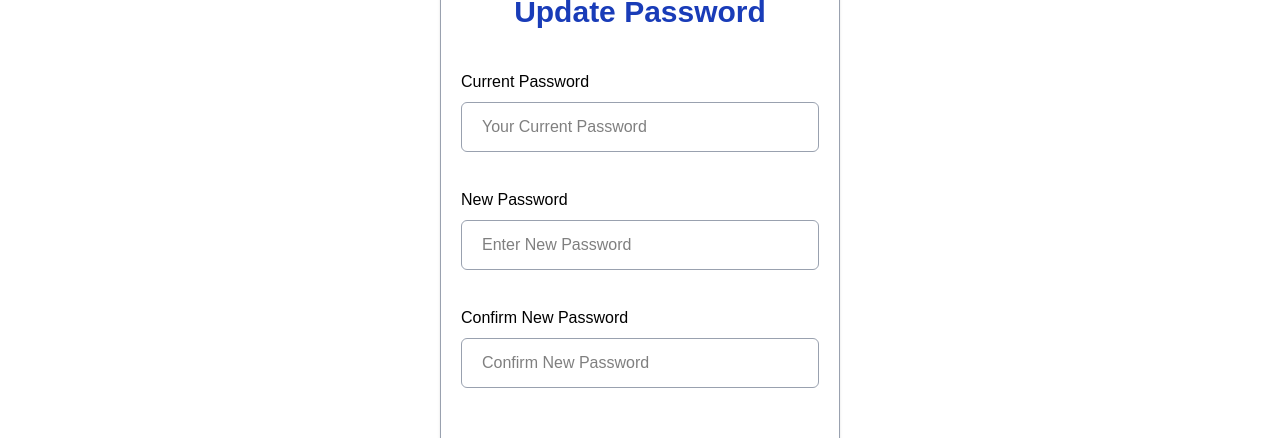
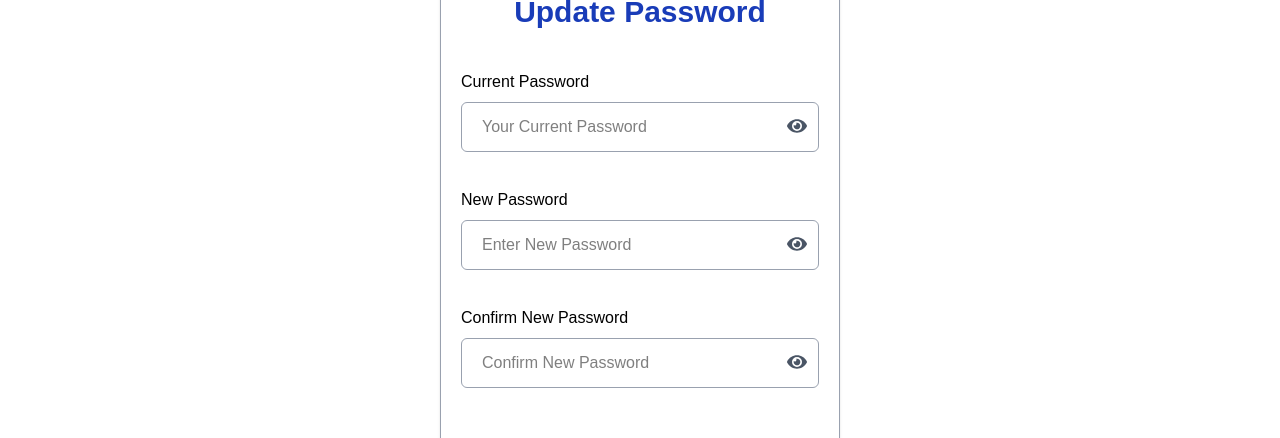
Before and after one commit to stylestech1/attendance-app, a Next.js app: page /forgetPassword in a window 1280 px wide. Shown: the part 251-689 px from the top of the page. Built offline with nearby package versions, Linux system fonts and the light colour scheme.

Commit message:
deploy frontend tuesday 9-30

```diff
--- a/src/app/admin/addUser/page.tsx
+++ b/src/app/admin/addUser/page.tsx
@@ -3,7 +3,8 @@ import AlertError from "@/components/ui/AlertError";
 import Loading from "@/components/ui/Loading";
 import { useAuth } from "@/context/AuthContext";
 import { useRouter } from "next/navigation";
-import { useState, useEffect } from "react";
+import { useState } from "react";
+import { FaEyeSlash, FaEye } from "react-icons/fa";
 
 const AddUser = () => {
   const { auth, logout } = useAuth();
@@ -11,6 +12,9 @@ const AddUser = () => {
 
   const [loading, setLoading] = useState(false);
   const [err, setErr] = useState<string | null>(null);
+  const [showPassword, setShowPassword] = useState(false);
+  const [showPasswordConfirm, setShowPasswordConfirm] = useState(false);
+
   const [form, setForm] = useState({
     name: "",
     email: "",
@@ -149,30 +153,44 @@ const AddUser = () => {
             />
           </div>
 
-          <div className="flex flex-col gap-2 mb-4">
+          <div className="flex flex-col gap-2 mb-4 relative">
             <label htmlFor="password">Password</label>
             <input
               value={form.password}
               onChange={handleChange}
-              type="password"
+              type={showPassword ? "text" : "password"}
               id="password"
               required
               placeholder="Enter new password"
               className="px-5 py-3 rounded-md border border-gray-400"
             />
+            <button
+              type="button"
+              onClick={() => setShowPassword((prev) => !prev)}
+              className="absolute right-3 top-11.5 text-gray-600 cursor-pointer"
+            >
+              {showPassword ? <FaEyeSlash size={20} /> : <FaEye size={20} />}
+            </button>
           </div>
 
-          <div className="flex flex-col gap-2 mb-4">
+          <div className="flex flex-col gap-2 mb-4 relative">
             <label htmlFor="passwordConfirmation">Confirm Password</label>
             <input
               value={form.passwordConfirmation}
               onChange={handleChange}
-              type="password"
+              type={showPasswordConfirm ? "text" : "password"}
               id="passwordConfirmation"
               required
               placeholder="Confirm password"
               className="px-5 py-3 rounded-md border border-gray-400"
             />
+            <button
+              type="button"
+              onClick={() => setShowPasswordConfirm((prev) => !prev)}
+              className="absolute right-3 top-11.5 text-gray-600 cursor-pointer"
+            >
+              {showPasswordConfirm ? <FaEyeSlash size={20} /> : <FaEye size={20} />}
+            </button>
           </div>
 
           <div className="flex flex-col gap-2 mb-4">
--- a/src/app/forgetPassword/page.tsx
+++ b/src/app/forgetPassword/page.tsx
@@ -3,7 +3,8 @@ import AlertError from "@/components/ui/AlertError";
 import Loading from "@/components/ui/Loading";
 import { useAuth } from "@/context/AuthContext";
 import { useRouter } from "next/navigation";
-import { useState, useEffect } from "react";
+import { useState } from "react";
+import { FaEyeSlash, FaEye } from "react-icons/fa";
 
 const RestPassword = () => {
   const { auth, logout } = useAuth();
@@ -11,6 +12,9 @@ const RestPassword = () => {
 
   const [loading, setLoading] = useState(false);
   const [err, setErr] = useState<string | null>(null);
+  const [showPasswordCurrent, setShowPasswordCurrent] = useState(false);
+  const [showNewPassword, setShowNewPassword] = useState(false);
+  const [showPasswordConfirm, setShowPasswordConfirm] = useState(false);
   const [form, setForm] = useState({
     currentPassword: "",
     newPassword: "",
@@ -101,43 +105,64 @@ const RestPassword = () => {
         {err && <AlertError>{err}</AlertError>}
 
         <div className="grid grid-cols-1 gap-5 my-5">
-          <div className="flex flex-col gap-2 mb-4">
+          <div className="flex flex-col gap-2 mb-4 relative">
             <label htmlFor="currentPassword">Current Password</label>
             <input
               value={form.currentPassword}
               onChange={handleChange}
-              type="password"
+              type={showPasswordCurrent ? "text" : "password"}
               id="currentPassword"
               required
               placeholder="Your Current Password"
               className="px-5 py-3 rounded-md border border-gray-400"
             />
+            <button
+              type="button"
+              onClick={() => setShowPasswordCurrent((prev) => !prev)}
+              className="absolute right-3 top-11.5 text-gray-600 cursor-pointer"
+            >
+              {showPasswordCurrent ? <FaEyeSlash size={20} /> : <FaEye size={20} />}
+            </button>
           </div>
 
-          <div className="flex flex-col gap-2 mb-4">
+          <div className="flex flex-col gap-2 mb-4 relative">
             <label htmlFor="newPassword">New Password</label>
             <input
               value={form.newPassword}
               onChange={handleChange}
-              type="password"
+              type={showNewPassword ? "text" : "password"}
               id="newPassword"
               required
               placeholder="Enter New Password"
               className="px-5 py-3 rounded-md border border-gray-400"
             />
+            <button
+              type="button"
+              onClick={() => setShowNewPassword((prev) => !prev)}
+              className="absolute right-3 top-11.5 text-gray-600 cursor-pointer"
+            >
+              {showNewPassword ? <FaEyeSlash size={20} /> : <FaEye size={20} />}
+            </button>
           </div>
 
-          <div className="flex flex-col gap-2 mb-4">
+          <div className="flex flex-col gap-2 mb-4 relative">
             <label htmlFor="newPasswordConfirm">Confirm New Password</label>
             <input
               value={form.newPasswordConfirm}
               onChange={handleChange}
-              type="password"
+              type={showPasswordConfirm ? "text" : "password"}
               id="newPasswordConfirm"
               required
               placeholder="Confirm New Password"
               className="px-5 py-3 rounded-md border border-gray-400"
             />
+            <button
+              type="button"
+              onClick={() => setShowPasswordConfirm((prev) => !prev)}
+              className="absolute right-3 top-11.5 text-gray-600 cursor-pointer"
+            >
+              {showPasswordConfirm ? <FaEyeSlash size={20} /> : <FaEye size={20} />}
+            </button>
           </div>
         </div>
 
--- a/src/app/login/page.tsx
+++ b/src/app/login/page.tsx
@@ -4,6 +4,7 @@ import { useRouter } from "next/navigation";
 import { useAuth } from "@/context/AuthContext";
 import AlertError from "@/components/ui/AlertError";
 import { Arizonia } from "next/font/google";
+import { FaEyeSlash, FaEye } from "react-icons/fa";
 
 const arizonia = Arizonia({
   weight: "400",
@@ -15,6 +16,7 @@ export default function Login() {
   const [password, setPassword] = useState("");
   const [err, setErr] = useState<string | null>(null);
   const [loading, setLoading] = useState(false);
+  const [showPassword, setShowPassword] = useState(false);
 
   const router = useRouter();
   const { login } = useAuth();
@@ -95,17 +97,24 @@ export default function Login() {
             />
           </div>
 
-          <div className="flex flex-col gap-2 mb-6">
+          <div className="flex flex-col gap-2 mb-6 relative">
             <label htmlFor="password">Password</label>
             <input
               value={password}
               onChange={(e) => setPassword(e.target.value)}
-              type="password"
+              type={showPassword ? "text" : "password"}
               id="password"
               required
               placeholder="*******"
               className="px-5 py-3 rounded-md border border-gray-400"
             />
+            <button
+              type="button"
+              onClick={() => setShowPassword((prev) => !prev)}
+              className="absolute right-3 top-11.5 text-gray-600 cursor-pointer"
+            >
+              {showPassword ? <FaEyeSlash size={20} /> : <FaEye size={20} />}
+            </button>
           </div>
 
           <button
```
